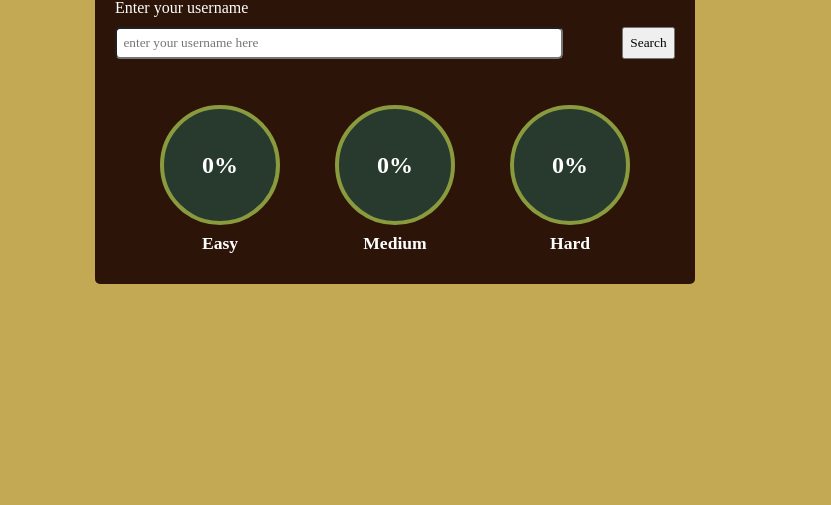
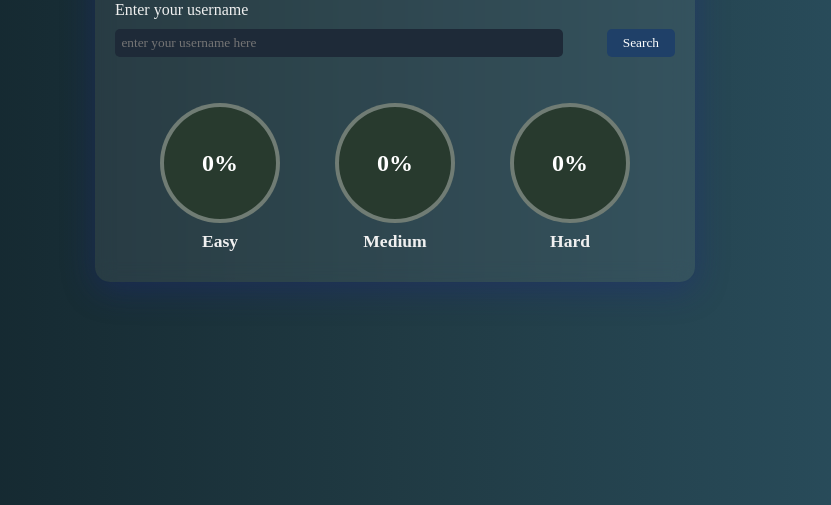
Before and after one commit to Himanshijain-2005/Javascript_leetcodeProgressTracker, a website: page index.html in a window 1280 px wide. Shown: the part 295-800 px from the top of the page, without its empty margins (245-1076 px from the left). Drawn offline with Linux system fonts and the light colour scheme.

Commit message:
css changed

```diff
--- a/s.css
+++ b/s.css
@@ -6,8 +6,8 @@
 }
 
 body {
-  background-color: rgb(195, 169, 83);
-  color: white;
+  background: linear-gradient(to right, #0f2027, #203a43, #2c5364);
+  color: #f0f0f0;
   height: 100vh;
   display: flex;
   justify-content: center;
@@ -18,15 +18,19 @@ body {
   display: flex;
   flex-direction: column;
   gap: 1rem;
-  background-color: rgb(44, 20, 8);
+  background-color: rgba(255, 255, 255, 0.07);
   padding: 20px;
-  border-radius: 5px;
-  width: 50%;
+  border-radius: 15px;
+  width: 90%;
   max-width: 600px;
+  backdrop-filter: blur(10px);
+  box-shadow: 0 8px 32px 0 rgba(31, 38, 135, 0.37);
 }
 
 h1 {
   font-size: 2rem;
+  color: #ffffff;
+  text-align: center;
 }
 
 .user-container {
@@ -39,17 +43,30 @@ h1 {
 .user-input-container {
   display: flex;
   justify-content: space-between;
+  gap: 10px;
 }
 
 #user-input {
   width: 80%;
   padding: 0.4rem;
   border-radius: 5px;
+  border: none;
+  background: #1e2a38;
+  color: white;
 }
 
 #search-btn {
-  padding: 0.4rem;
+  padding: 0.4rem 1rem;
   cursor: pointer;
+  background-color: #1f4068;
+  color: white;
+  border: none;
+  border-radius: 5px;
+  transition: background 0.3s;
+}
+
+#search-btn:hover {
+  background-color: #1b9aaa;
 }
 
 .progress {
@@ -70,14 +87,22 @@ h1 {
   margin-top: 8px;
   font-weight: bold;
   font-size: 1.1rem;
-  color: #fff;
+  color: #f0f0f0;
 }
 
+
+
+/* Progress Levels with Gradient */
+
+.progress-item span {
+  position: relative;
+  z-index: 2;
+}
 .progress-item {
   width: 120px;
   height: 120px;
   border-radius: 50%;
-  border: 4px solid #8a9b3e;
+  border: 4px solid #ffffff55;
   position: relative;
   display: flex;
   align-items: center;
@@ -89,17 +114,15 @@ h1 {
     #299f5d var(--progress-degree, 0%),
     #283a2e 0%
   );
-}
+    z-index: 9;
 
-.progress-item span {
-  position: relative;
-  z-index: 2;
 }
 
 .card {
-  background: #8a8155;
+  background: #1e2a38;
   margin: 10px;
   padding: 10px;
   border-radius: 8px;
-  box-shadow: 0 0 4px rgba(0, 0, 0, 0.1);
+  color: white;
+  box-shadow: 0 0 6px rgba(255, 255, 255, 0.1);
 }
```
Also changed, not shown: package.json (added, +18 -0 lines), 1 other file.
